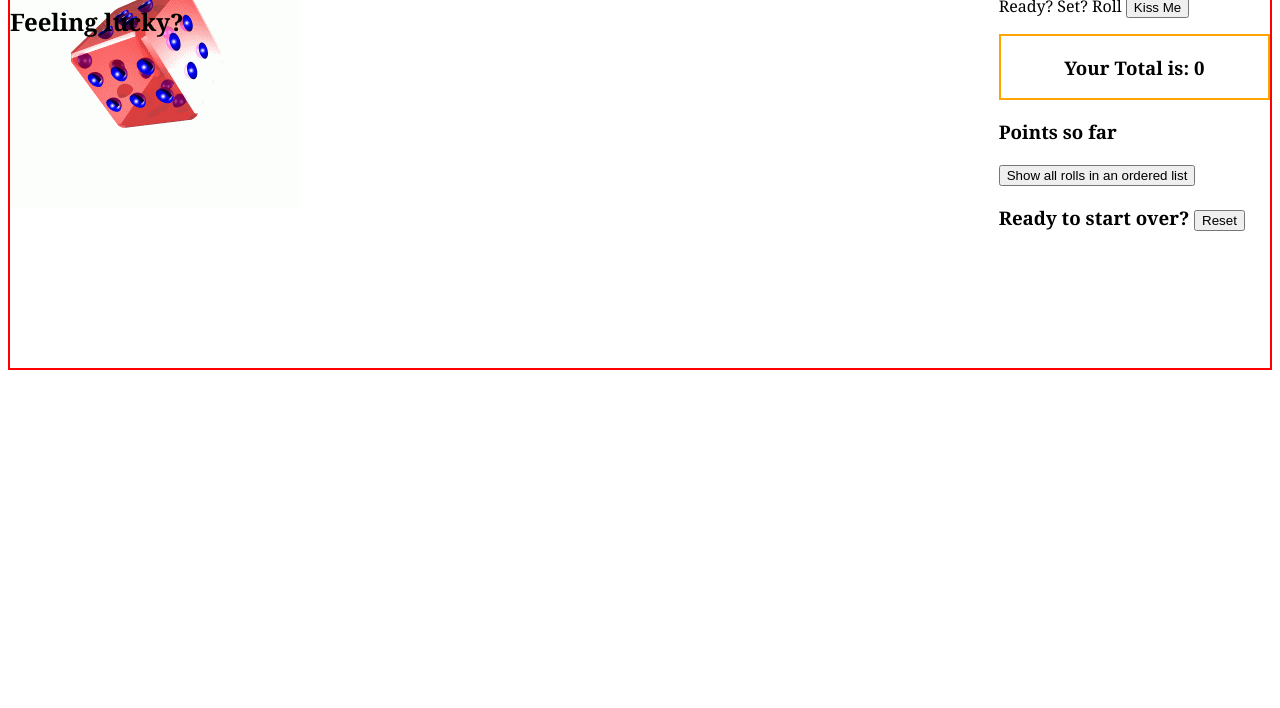
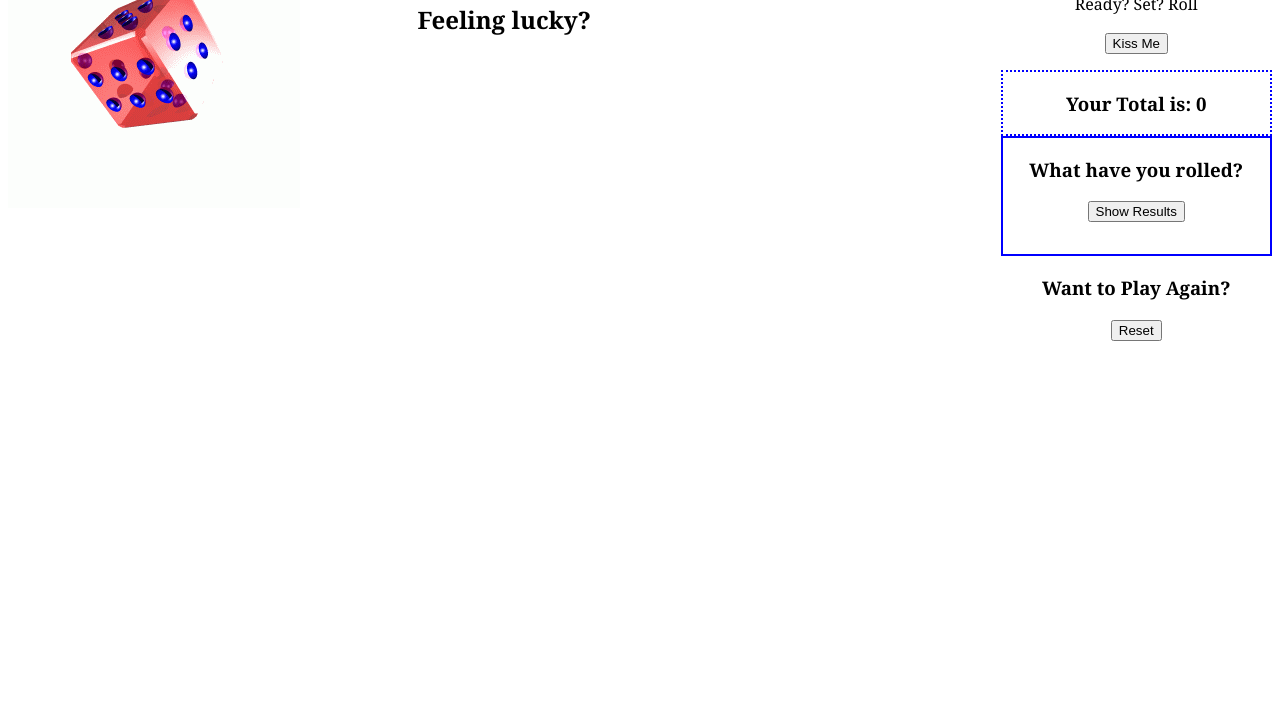
Before and after one commit to kshereejxn/dice-roller, a plain HTML site: page index.html in a window 1280 px wide. Shown: the part 92-800 px from the top of the page. Drawn offline with Linux system fonts and the light colour scheme.

Commit message:
before the extras

```diff
--- a/index.html
+++ b/index.html
@@ -3,12 +3,12 @@
 <head>
     <meta charset="UTF-8">
     <meta name="viewport" content="width=device-width, initial-scale=1.0">
-    <title>Dice Roll</title>
+    <title>KJ's Dice Game</title>
     <link rel="stylesheet" href="style.css">
 </head>
 <body>
 
-<div id="hero">
+<div class="hero">
 
     <h1>Lady
         <img alt="four leaf clover" src="../dice-roller/assets/clover.jpg" width="40px">
@@ -17,26 +17,30 @@
 
 
 <div>
-    <div id="part1">
+    <div class="intro">
         <p>
         <label for="diceroll">How many dice would you like to roll?</label>
 
         <input type="text" id="number-of-rolls" name="diceroll" required minlength="1" maxlength="3" size="3"></p>
 
-        <p>Ready? Set? Roll
-            <button id="roll">Kiss Me</button></p>
+        <p>Ready? Set? Roll </p>
+            <p><button id="roll">Kiss Me</button></p>
 
-        <div class="sumtotal">
+        <div class="part1">
             <h3>Your Total is:
                 <span id="total">0</span>
             </h3>
         </div>
 
         <div class="part2">
-            <h3>Points so far </h3>
-            <button id="show-all-rolls"> Show all rolls in an ordered list</button>
+            <h3>What have you rolled? </h3>
+            <button id="show-all-rolls"> Show Results </button>
+            <ol id="table"></ol>
         </div>
-        <h3>Ready to start over? <button id="reset">Reset</button></h3>
+        <div class="part3">
+        <h3>Want to Play Again?</h3>
+        <button id="reset">Reset</button>
+        </div>
 
  </div>
 
--- a/main.js
+++ b/main.js
@@ -1,4 +1,4 @@
-let showAllRollsButton = document.querySelector ('#show-all-rolls-button');
+let showAllRolls = document.querySelector ('#show-all-rolls');
 let roll = document.querySelector ('#roll');
 let numberOfRolls =document.querySelector
 ('#number-of-rolls');
@@ -6,36 +6,31 @@ let total = document.querySelector ('#total');
 let reset = document.querySelector ('#reset');
 var dieRolls= [];
 let sumOfRolls = 0;
+let table = document.querySelector ('#table');
 
 roll.addEventListener("click", function(){
 for (index = 0; index < numberOfRolls.value; index +=1){
     let guess = Math.floor(Math.random() *6) +1;
     dieRolls.push(guess);
     sumOfRolls += guess;
-
 }
 
 total.innerHTML = sumOfRolls
 console.log ("dice rolled")
 })
 
+showAllRolls.addEventListener("click", function(){
+for (index =0; index < dieRolls.length; index += 1){
+    let newList = document.createElement ("li");
+    newList.innerHTML = dieRolls[index]
+    table.appendChild(newList)
+}
+})
 
-/*reset.addEventListener("click", function() {
+
+
+reset.addEventListener("click", function() {
+
     console.log ("Game reset");
 
-    let numberOfRolls.innerHtml = 0;
-    let total.innerHtml = 0;
-})*/
-
-/* 1 click "roll" dice
-2. have "roll" dice = "number of rolls" * math.random (1-6)
-3. let "total" = value from #2
-4. let "show all rolls" = total per roll in a table
-create array*/
-
-/*{var dice = Math.floor(Math.random() *6) =1;
-roll.innerHTML = dice;
-total.innerHTML = " +dice+";
-}*/
-
-/*let newDiceString = '<li class="dice">' = numberRolled + "</li>"; allRollsElement.innerHTML += newDiceString;*/
+})
--- a/style.css
+++ b/style.css
@@ -3,22 +3,11 @@
 }
 body {
     display: flex;
-    border: 2px solid red;
     font-family: Georgia, 'Times New Roman', Times, serif;
+    text-align: center;
 }
-.sumtotal {
-    display: flex;
-    flex-direction: column;
-    align-items: center;
-    border: 2px solid orange;
-}
-.indtotal {
-    display: flex;
-    flex-direction: column;
-    align-items: center;
-    border: 2px solid orange;
-}
-#hero {
+
+.hero {
     width: 100%;
     height: 450px;
     background-size: auto;
@@ -26,3 +15,24 @@ body {
     background-image: url("../dice-roller/assets/dice-roll-gif-11.gif");
     background-attachment: fixed;
 }
+.header {
+    display: flex;
+    border: 2px solid yellow;
+}
+.part1 {
+    display: flex;
+    flex-direction: column;
+    align-items: center;
+    border: 2px dotted blue;
+}
+.part2 {
+    display: flex;
+    flex-direction: column;
+    align-items: center;
+    border: 2px solid blue;
+}
+/*.part3 {
+    display: flex;
+    flex-direction: column;
+    align-items: center;
+}*/
```
